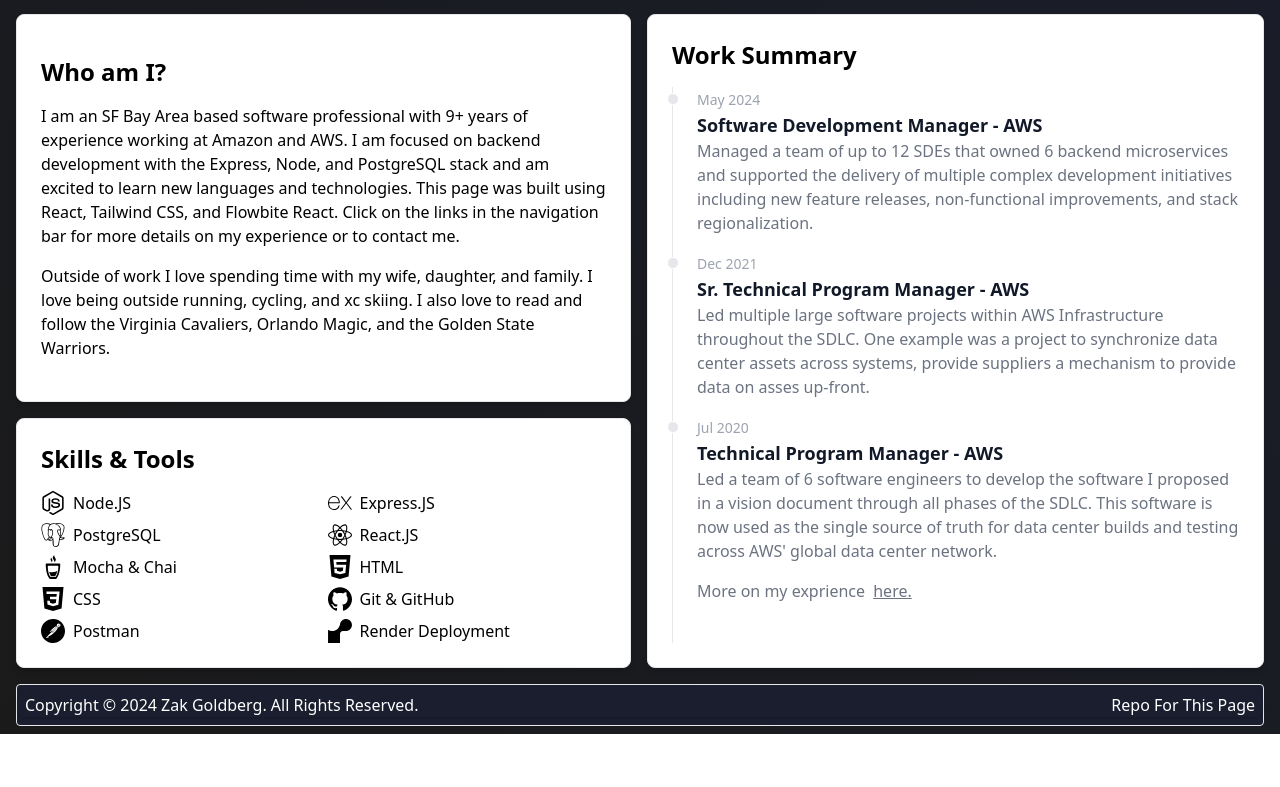
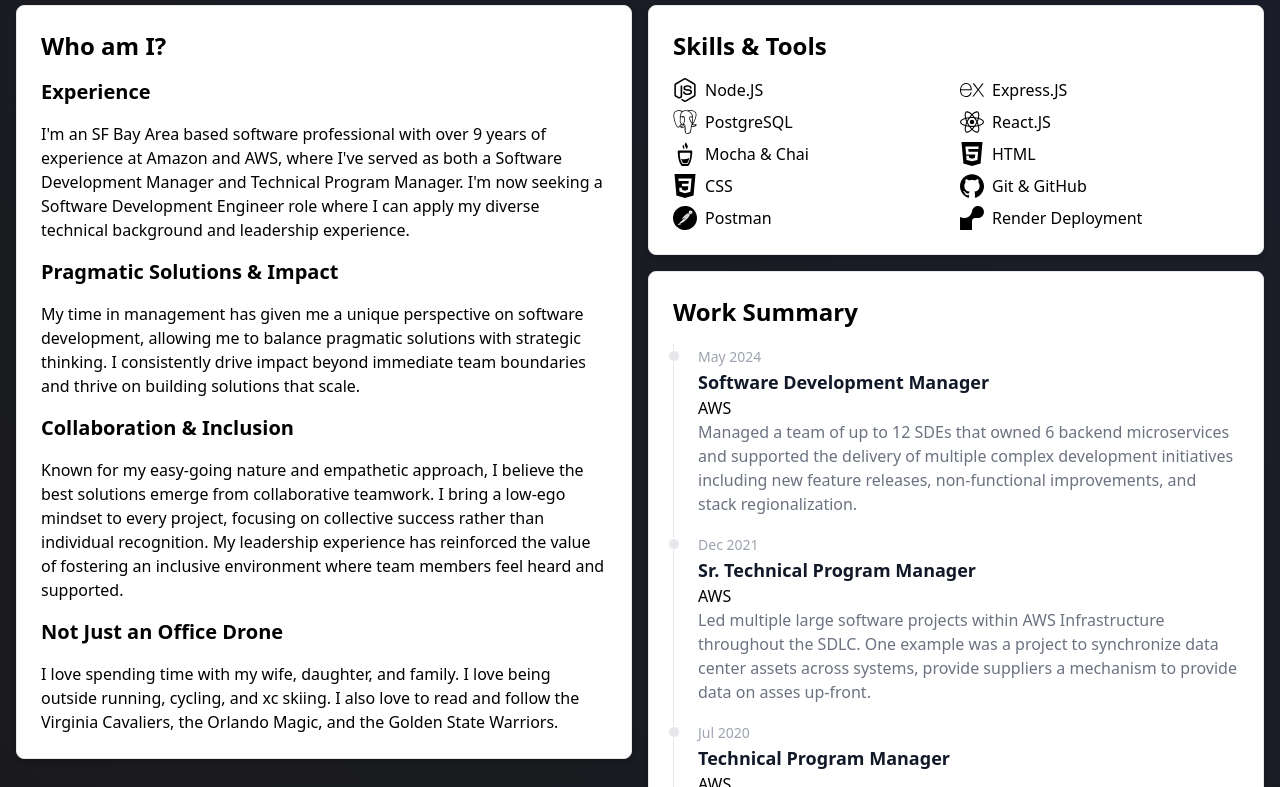
Before and after one commit to zak-goldberg/zak-goldberg-dev, a React (Vite) app: page / in a window 1280 px wide. Shown: the part 653-1440 px from the top of the page. Before the commit the page ends 1387 px from the top, so only its background shows below. Built offline with nearby package versions, Linux system fonts and the light colour scheme.

Commit message:
Updates to home page, experience page, and resume.

```diff
--- a/src/components/experience.jsx
+++ b/src/components/experience.jsx
@@ -11,9 +11,8 @@
               <Timeline.Point />
               <Timeline.Content>
                 <Timeline.Time>May 2024</Timeline.Time>
-                <Timeline.Title>
-                  Software Development Manager - AWS
-                </Timeline.Title>
+                <Timeline.Title>Software Development Manager</Timeline.Title>
+                <h5 className="font-light">AWS - Bellevue, WA</h5>
                 <Timeline.Body>
                   I managed a team of up to 12 software engineers that owned 6
                   backend microservices. I was responsible for people
@@ -29,9 +28,8 @@
               <Timeline.Point />
               <Timeline.Content>
                 <Timeline.Time>Dec 2021</Timeline.Time>
-                <Timeline.Title>
-                  Sr. Technical Program Manager - AWS
-                </Timeline.Title>
+                <Timeline.Title>Sr. Technical Program Manager</Timeline.Title>
+                <h5 className="font-light">AWS - Bellevue, WA</h5>
                 <Timeline.Body>
                   I led multiple large software projects within AWS
                   Infrastructure. These included a project to synchronize asset
@@ -47,7 +45,8 @@
               <Timeline.Point />
               <Timeline.Content>
                 <Timeline.Time>Jul 2020</Timeline.Time>
-                <Timeline.Title>Technical Program Manager - AWS</Timeline.Title>
+                <Timeline.Title>Technical Program Manager</Timeline.Title>
+                <h5 className="font-light">AWS - Seattle, WA</h5>
                 <Timeline.Body>
                   I led a team of 6 software engineers to develop the software I
                   proposed in the Build Coordination PR-FAQ through all phases
@@ -67,7 +66,8 @@
               <Timeline.Point />
               <Timeline.Content>
                 <Timeline.Time>Jul 2019</Timeline.Time>
-                <Timeline.Title>Technical Program Manager - AWS</Timeline.Title>
+                <Timeline.Title>Technical Program Manager</Timeline.Title>
+                <h5 className="font-light">AWS - Seattle, WA</h5>
                 <Timeline.Body>
                   I managed relationships with internal software development
                   teams and external software vendors on behalf of the
@@ -84,7 +84,8 @@
               <Timeline.Point />
               <Timeline.Content>
                 <Timeline.Time>Mar 2018</Timeline.Time>
-                <Timeline.Title>Program Manager - AWS</Timeline.Title>
+                <Timeline.Title>Program Manager</Timeline.Title>
+                <h5 className="font-light">AWS - Seattle, WA</h5>
                 <Timeline.Body>
                   I managed power, space, and cooling availability for server
                   racks incoming to AWS' data centers.
@@ -95,7 +96,8 @@
               <Timeline.Point />
               <Timeline.Content>
                 <Timeline.Time>Jun 2016</Timeline.Time>
-                <Timeline.Title>Program Manager - Amazon.com</Timeline.Title>
+                <Timeline.Title>Program Manager</Timeline.Title>
+                <h5 className="font-light">Amazon.com - Seattle, WA</h5>
                 <Timeline.Body>
                   I managed vendor relationships, in-stock, and promotions for
                   arts & crafts items and vacuums sold by Amazon.com.
--- a/src/components/home-page-content.jsx
+++ b/src/components/home-page-content.jsx
@@ -10,7 +10,7 @@
   PostmanIcon,
   GitIcon,
   MochaIcon,
-  RenderIcon
+  RenderIcon,
 } from "./si-icons";
 
 const HomePageContent = () => {
@@ -26,10 +26,10 @@
               I'm Zak Goldberg
             </h4>
           </div>
-          <div className="w-1/2 sm:py-4">
+          <div className="w-1/2 py-2">
             <img
-              className="w-3/4 h-auto py-2 mx-auto md:w-1/2 md:h-auto md:py-5 md:mx-auto"
-              src="/zak_addie.jpg"
+              className="border rounded w-3/4 h-auto mx-auto md:w-1/2 md:h-auto md:mx-auto"
+              src="/zjg_headshot.jpg"
             />
           </div>
         </div>
@@ -98,25 +98,42 @@
       </section>
       <section id="about-me-cards" className="container mx-auto py-2 px-4">
         <div className="flex flex-col gap-4 md:flex md:flex-row">
-          <div className="flex-1 flex flex-col gap-4">
-            <Card className="h-full">
+          <Card className="h-fit w-full md:w-1/2">
             <h3 className="text-2xl font-bold">Who am I?</h3>
+            <h4 className="text-xl font-semibold">Experience</h4>
             <p>
-                  I am an SF Bay Area based software professional with 9+ years
-                  of experience working at Amazon and AWS. I am focused on
-                  backend development with the Express, Node, and PostgreSQL
-                  stack and am excited to learn new languages and technologies.
-                  This page was built using React, Tailwind CSS, and Flowbite
-                  React. Click on the links in the navigation bar for more
-                  details on my experience or to contact me.
+              I'm an SF Bay Area based software professional with over 9 years
+              of experience at Amazon and AWS, where I've served as both a
+              Software Development Manager and Technical Program Manager. I'm
+              now seeking a Software Development Engineer role where I can apply
+              my diverse technical background and leadership experience.
             </p>
+            <h4 className="text-xl font-semibold">Pragmatic Solutions & Impact</h4>
             <p>
-                  Outside of work I love spending time with my wife, daughter,
-                  and family. I love being outside running, cycling, and xc
-                  skiing. I also love to read and follow the Virginia Cavaliers,
-                  Orlando Magic, and the Golden State Warriors.
+              My time in management has given me a unique perspective on
+              software development, allowing me to balance pragmatic solutions
+              with strategic thinking. I consistently drive impact beyond
+              immediate team boundaries and thrive on building solutions that
+              scale.
+            </p>
+            <h4 className="text-xl font-semibold">Collaboration & Inclusion</h4>
+            <p>
+              Known for my easy-going nature and empathetic approach, I believe
+              the best solutions emerge from collaborative teamwork. I bring a
+              low-ego mindset to every project, focusing on collective success
+              rather than individual recognition. My leadership experience has
+              reinforced the value of fostering an inclusive environment where
+              team members feel heard and supported.
+            </p>
+            <h4 className="text-xl font-semibold">Not Just an Office Drone</h4>
+            <p>
+              I love spending time with my wife, daughter, and family. I love
+              being outside running, cycling, and xc skiing. I also love to read
+              and follow the Virginia Cavaliers, the Orlando Magic, and the Golden
+              State Warriors.
             </p>
           </Card>
+          <div className="flex flex-col gap-4 w-full md:w-1/2">
             <Card className="h-fit flex justify-start">
               <h3 className="text-2xl font-bold">Skills & Tools</h3>
               <div className="grid grid-cols-2 gap-2" id="skills-container">
@@ -162,8 +179,7 @@
                 </div>
               </div>
             </Card>
-          </div>
-          <Card className="flex-1">
+            <Card className="flex-1 h-fit">
               <h3 className="text-2xl font-bold">Work Summary</h3>
               <Timeline>
                 <Timeline.Item>
@@ -171,21 +187,24 @@
                   <Timeline.Content>
                     <Timeline.Time>May 2024</Timeline.Time>
                     <Timeline.Title>
-                    Software Development Manager - AWS
+                      Software Development Manager
                     </Timeline.Title>
+                    <h5 className="font-light">AWS</h5>
                     <Timeline.Body>
                       Managed a team of up to 12 SDEs that owned 6 backend
-                    microservices and supported the delivery of multiple complex
-                    development initiatives including new feature releases,
-                    non-functional improvements, and stack regionalization.
+                      microservices and supported the delivery of multiple
+                      complex development initiatives including new feature
+                      releases, non-functional improvements, and stack
+                      regionalization.
                     </Timeline.Body>
                   </Timeline.Content>
                   <Timeline.Point />
                   <Timeline.Content>
                     <Timeline.Time>Dec 2021</Timeline.Time>
                     <Timeline.Title>
-                    Sr. Technical Program Manager - AWS
+                      Sr. Technical Program Manager
                     </Timeline.Title>
+                    <h5 className="font-light">AWS</h5>
                     <Timeline.Body>
                       Led multiple large software projects within AWS
                       Infrastructure throughout the SDLC. One example was a
@@ -197,15 +216,14 @@
                   <Timeline.Point />
                   <Timeline.Content>
                     <Timeline.Time>Jul 2020</Timeline.Time>
-                  <Timeline.Title>
-                    Technical Program Manager - AWS
-                  </Timeline.Title>
+                    <Timeline.Title>Technical Program Manager</Timeline.Title>
+                    <h5 className="font-light">AWS</h5>
                     <Timeline.Body>
-                    Led a team of 6 software engineers to develop the software I
-                    proposed in a vision document through all phases of the
+                      Led a team of 6 software engineers to develop the software
+                      I proposed in a vision document through all phases of the
                       SDLC. This software is now used as the single source of
-                    truth for data center builds and testing across AWS' global
-                    data center network.
+                      truth for data center builds and testing across AWS'
+                      global data center network.
                     </Timeline.Body>
                   </Timeline.Content>
                   <TimelineContent>
@@ -223,6 +241,7 @@
               </Timeline>
             </Card>
           </div>
+        </div>
       </section>
     </>
   );
```
Also changed, not shown: public/zjg_headshot.jpg (added), 1 other file (tests, documents, lock files or other folders). Lines whose indentation alone changed are shown as unchanged.
